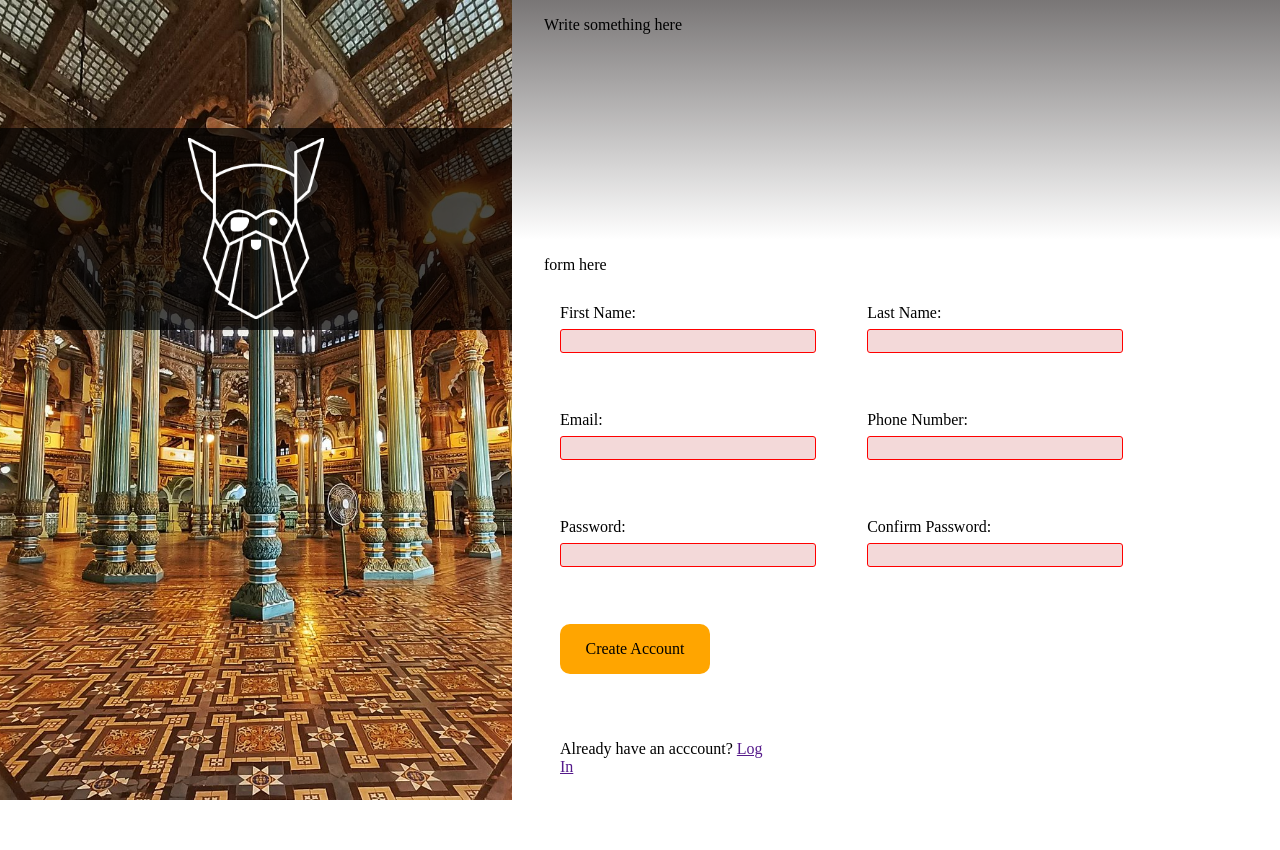
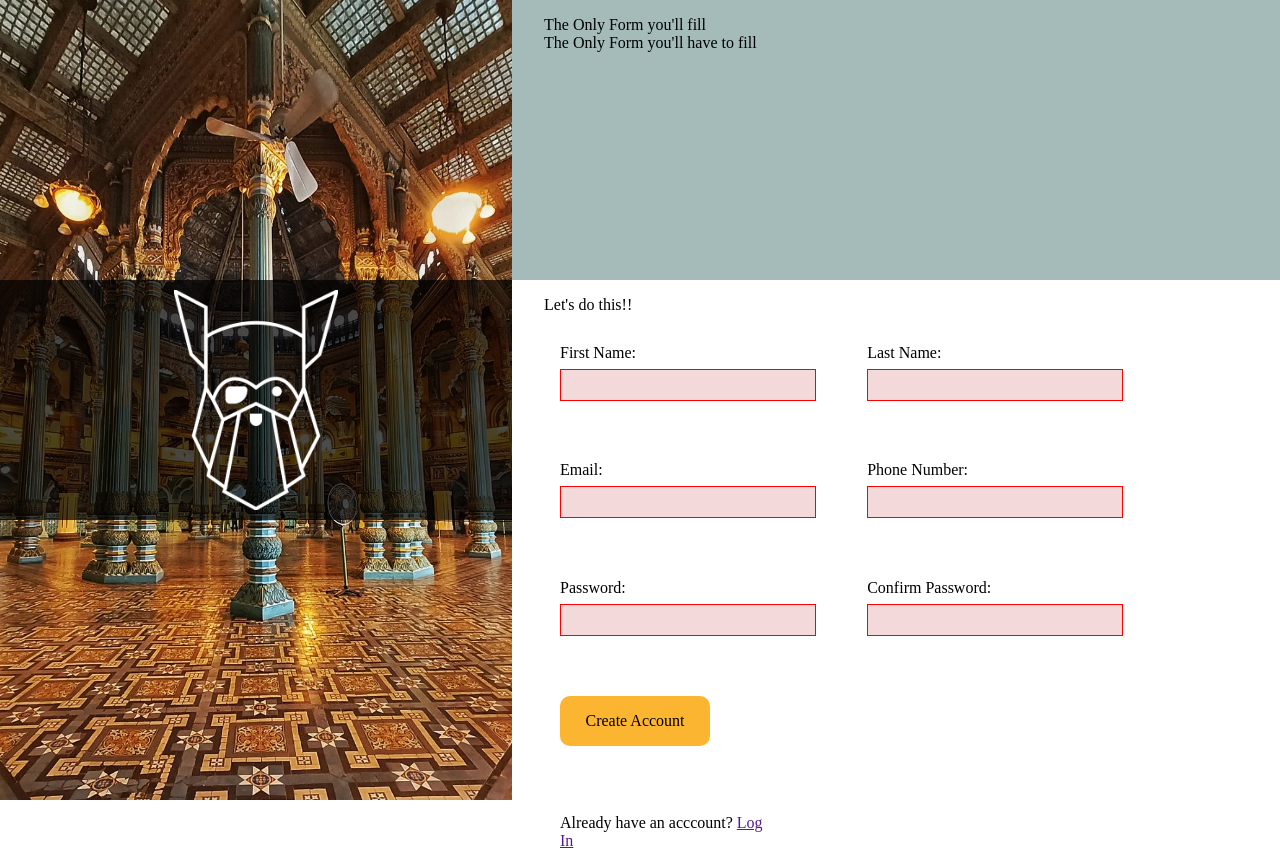
Before and after one commit to NihalM2001/SignupForm, a plain HTML site: page index.html in a window 1280 px wide. Before the commit the page ends 800 px from the top, so only its background shows below. Drawn offline with Linux system fonts and the light colour scheme.

Commit message:
minor design modifications done

```diff
--- a/index.html
+++ b/index.html
@@ -20,12 +20,13 @@
 
             <div class="description-box">
                 <div>
-                    Write something here
+                    The Only Form you'll fill <br>
+                    The Only Form you'll have to fill
                 </div>
             </div>
 
             <div class="form">
-                <div class="form-title"> form here </div>
+                <div class="form-title"> Let's do this!! </div>
 
                 <form action="">
 
--- a/style.css
+++ b/style.css
@@ -20,7 +20,7 @@ body{
     display: flex;
     justify-content: center;
     align-content: center;
-    padding-top: 10%;
+    flex-wrap: wrap;
 }
 
 .logo{
@@ -38,11 +38,11 @@ img{
 .info{
     width:60%;
     display: grid;
-    grid-template-rows: 30vh 50vh;
+    grid-template-rows: 35vh 50vh;
 }
 
 .description-box{
-    background: linear-gradient(to bottom,rgb(121, 118, 118),white);
+    background: #a4bbba;
     background-clip: content-box;
 
 }
@@ -98,14 +98,13 @@ div.login>div{
 
 input{
     width: 20vw;;
-    height: 3vh;
+    height: 4vh;
     border: 1px solid black;
-    border-radius: 3px;
 }
 
 button{
     border: none;
-    background-color: orange;
+    background-color: rgb(252, 181, 49);
     border-radius: 10px;
     height: 50px;
 }
@@ -125,3 +124,18 @@ input:valid{
     border: 1px solid green;
     background-color: rgb(194, 236, 194);
 }
+
+input:focus{
+    border: 1px solid rgb(58, 98, 185);
+    background-color: white;
+    outline: none;
+    scale: 1.1;
+    transition: 90ms;
+    box-shadow: 100px;
+}
+
+button:focus{
+    scale: 1.05;
+    outline: none;
+    transition: 90ms;
+}
```
